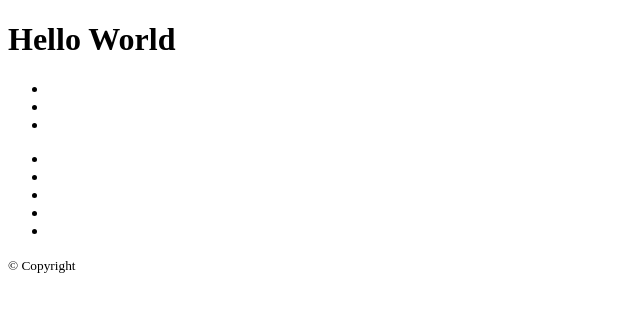
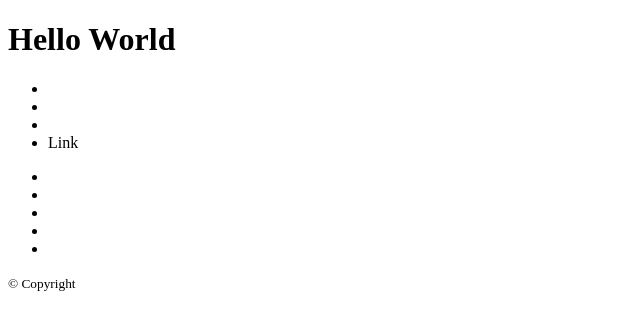
Before and after one commit to Scharn143/wdd_919_git_intro, a plain HTML site: page index.html in a window 1280 px wide. Shown: the whole page, without its empty margins (0-640 px from the left). Drawn offline with Linux system fonts and the light colour scheme.

Commit message:
li hinzugefügt

```diff
--- a/index.html
+++ b/index.html
@@ -14,6 +14,7 @@
             <li></li>
             <li></li>
             <li></li>
+            <li>Link</li>
         </ul>
     </nav>
 
```
